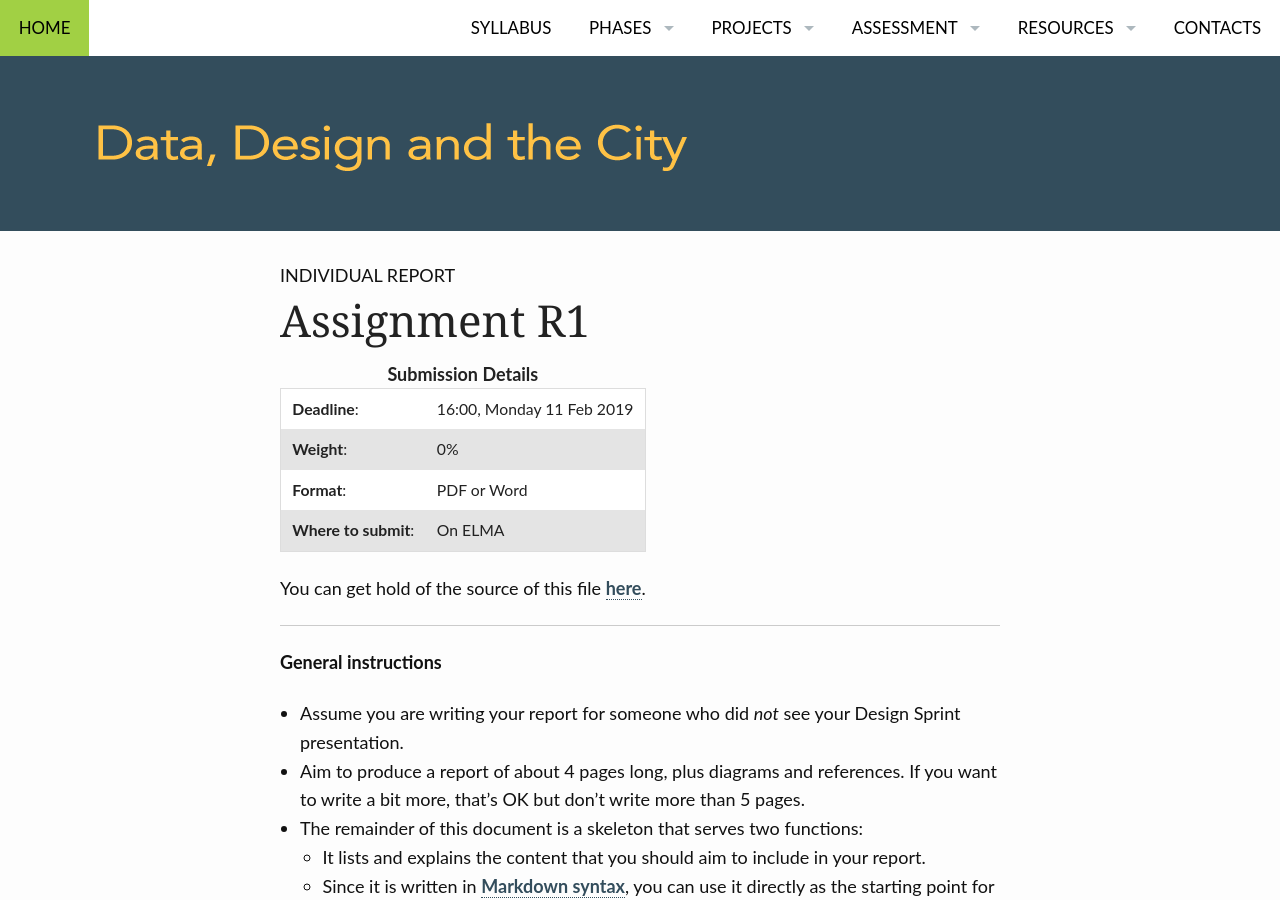
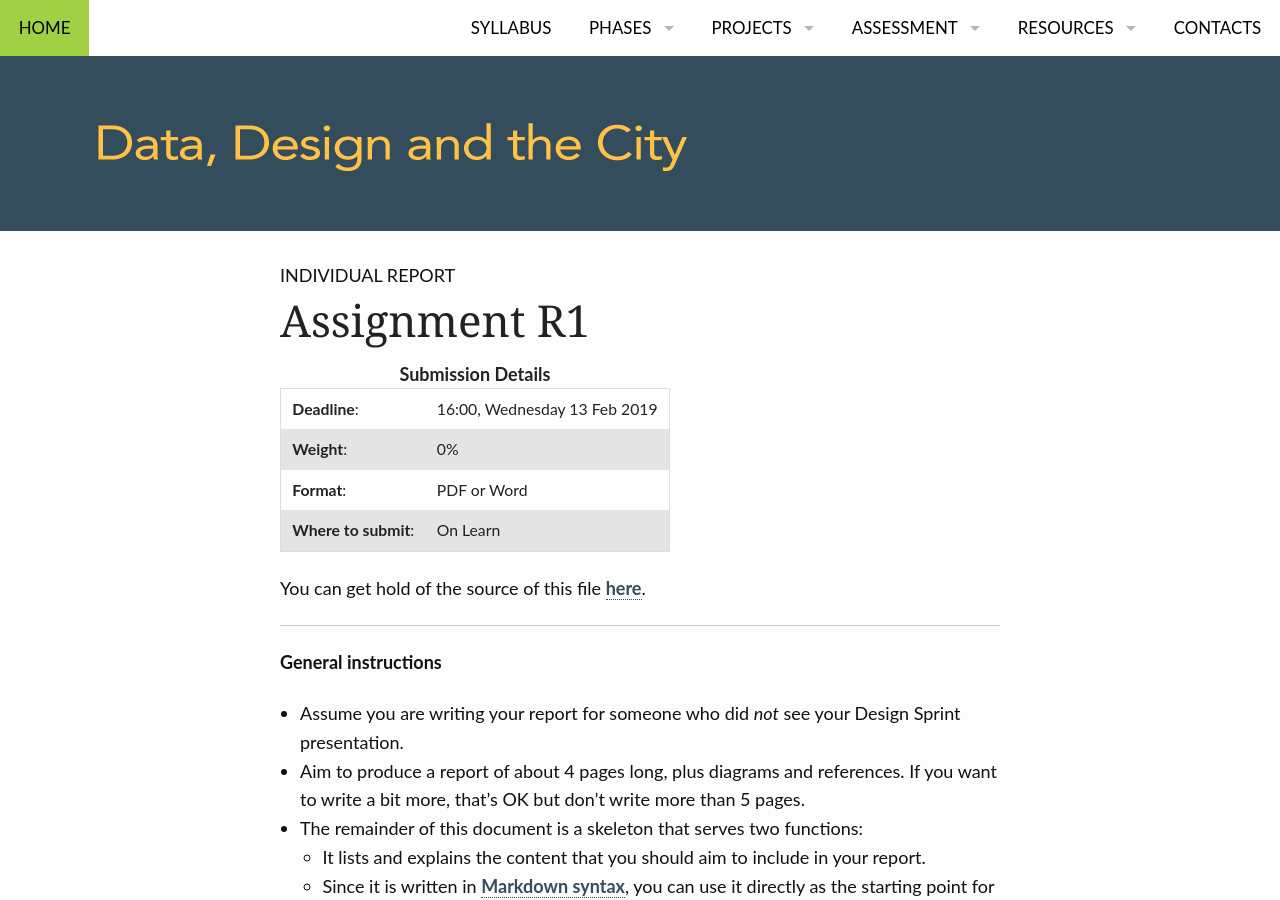
Before and after one commit to edinburghlivinglab/ddc, a Jekyll site: the page built from pages/assignment_r1.md, in a window 1280 px wide and 900 px high. Built offline with Jekyll 4.4.1, drawn with Linux system fonts in a browser that asks for light colours.

Commit message:
Update assignment_r1.md

```diff
--- a/pages/assignment_r1.md
+++ b/pages/assignment_r1.md
@@ -10,7 +10,7 @@ permalink: "/assignment_r1/"
         <caption>Submission Details</caption>
         <tr>
             <td><b>Deadline</b>:</td>
-            <td>16:00, Monday 11 Feb 2019</td>
+            <td>16:00, Wednesday 13 Feb 2019</td>
         </tr>
         <tr>
             <td><b>Weight</b>:</td>
@@ -22,7 +22,7 @@ permalink: "/assignment_r1/"
         </tr>
          <tr>
             <td><b>Where to submit</b>:</td>
-            <td>On ELMA</td>
+            <td>On Learn</td>
         </tr>
     </table>
 </div>
```
